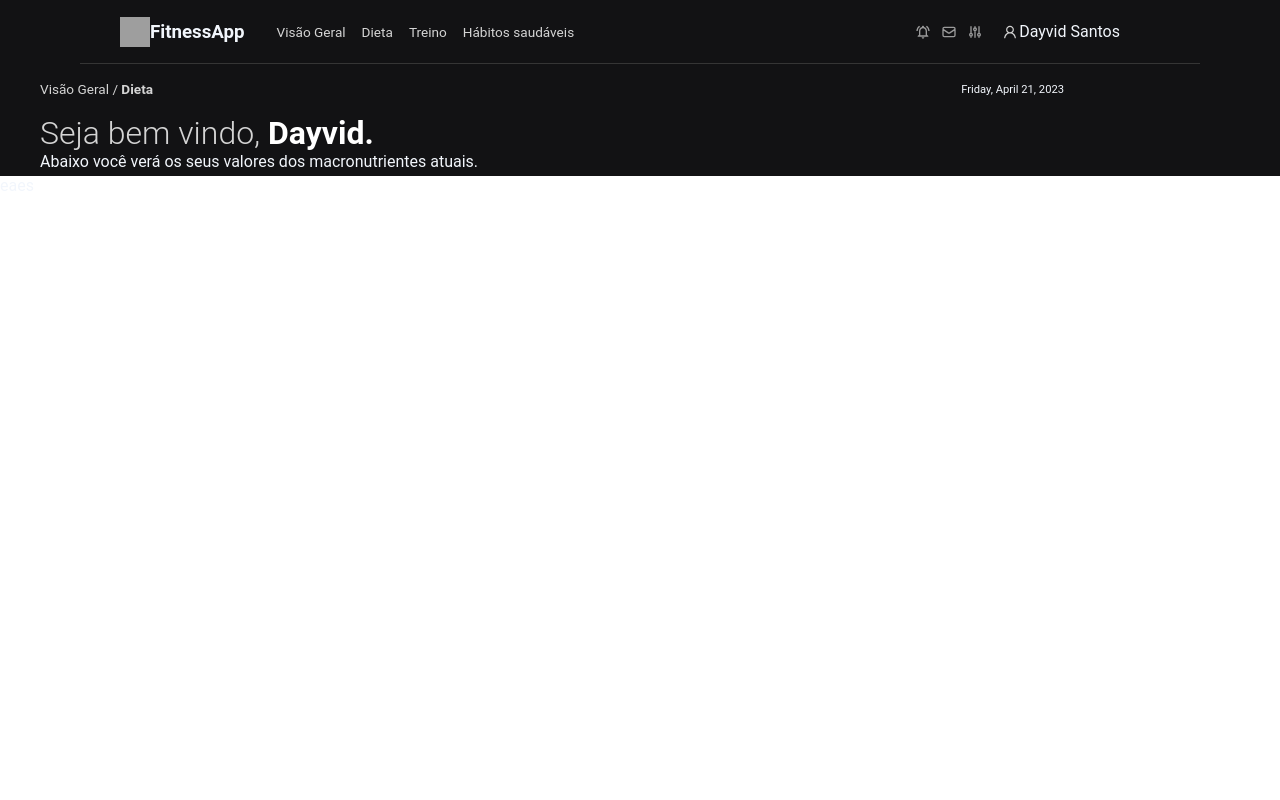
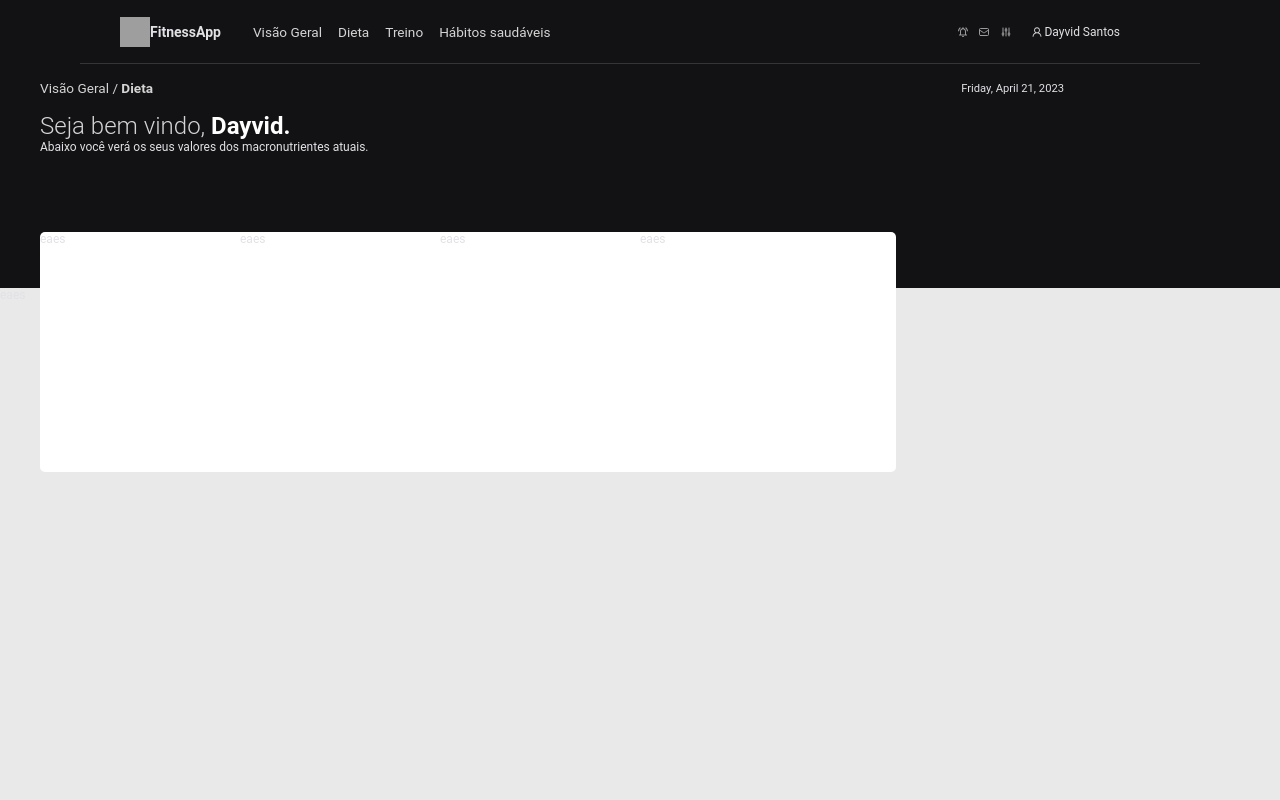
Before and after one commit to dayvid-s/FitnessApp, a Next.js app: page / in a window 1280 px wide. Shown: the top 800 px of the page. Built offline with nearby package versions, Linux system fonts and the light colour scheme; grey boxes are pictures that could not be loaded.

Commit message:
added nutrients info component

```diff
--- /dev/null
+++ b/src/components/NutrientsInfo/index.tsx
@@ -0,0 +1,19 @@
+import {
+  Container,
+} from "./styles"
+
+interface InutrientsInfoProps {
+  marginLeft?: string
+}
+
+
+export function NutrientsInfo ({marginLeft}:InutrientsInfoProps){
+
+
+
+  return(
+    <Container marginLeft={marginLeft} >
+      <p>eaes</p>
+    </Container>
+  )
+}
--- /dev/null
+++ b/src/components/NutrientsInfo/styles.ts
@@ -0,0 +1,11 @@
+import styled from "styled-components"
+
+export const Container = styled.div`
+    background-color: #fff;
+    height: 30vh;
+    width: 20vw;
+    margin-top: -3.5rem;
+    position:absolute;
+    margin-left: ${props => props.marginLeft};
+    border-radius:5px;
+    `
--- a/src/components/UserNutrients/index.tsx
+++ b/src/components/UserNutrients/index.tsx
@@ -1,5 +1,6 @@
+import { NutrientsInfo } from "../NutrientsInfo"
 import {
-  Container,
+  Container, NutrientsWrapper,
 } from "./styles"
 
 
@@ -9,6 +10,12 @@ export function UserNutrients (){
 
   return(
     <Container>
+      <NutrientsWrapper>
+        <NutrientsInfo  ></NutrientsInfo>
+        <NutrientsInfo marginLeft={"12.5rem"} ></NutrientsInfo>
+        <NutrientsInfo marginLeft={"25rem"} ></NutrientsInfo>
+        <NutrientsInfo marginLeft={"37.5rem"} ></NutrientsInfo>
+      </NutrientsWrapper>
       <p>eaes</p>
     </Container>
   )
--- a/src/components/UserNutrients/styles.ts
+++ b/src/components/UserNutrients/styles.ts
@@ -1,7 +1,13 @@
 import styled from "styled-components"
 
 export const Container = styled.div`
-    background-color: #fff;
+    background-color: #e9e9e9;
     height: 100vw;
     margin-top: 3rem;
+    flex:1;
     `
+
+export const NutrientsWrapper = styled.div`
+    margin-left:2.50rem
+
+    `
--- a/src/components/Welcome/index.tsx
+++ b/src/components/Welcome/index.tsx
@@ -9,9 +9,10 @@ import {
 
 export function Welcome (){
 
-
   const dateOfToday= (new Date().toLocaleDateString([],
     {weekday: "long", year: "numeric", month: "long", day: "numeric"}))
+
+  const dateCapitalized = dateOfToday.charAt(0).toUpperCase() + dateOfToday.slice(1).replace(".","")
 
   return(
     <Container>
@@ -22,7 +23,7 @@ export function Welcome (){
         </TitleArea>
 
         <DateWrapper>
-          <p>{dateOfToday.replace(".","")}</p>
+          <p>{dateCapitalized}</p>
         </DateWrapper>
       </PageInfoWrapper>
       <WelcomeWrapper>
--- a/src/components/Welcome/styles.ts
+++ b/src/components/Welcome/styles.ts
@@ -8,6 +8,7 @@ export const Container = styled.div`
     align-items: center;
     padding:1rem;
     margin-left: 1.5rem;
+    height:11rem
     `
 export const PageInfoWrapper = styled.div`
     display: flex;
--- a/src/styles/index.ts
+++ b/src/styles/index.ts
@@ -29,13 +29,16 @@ export const GlobalStyle = createGlobalStyle`
   }
 
   p,a, h1, h2, h3, h4, h5, h6{
-    color:#f2f6FC;
+    color:#e1e1e6;
     font-family: Roboto, sans-serif;
+
 
   }
 
   body, input, textarea, select, button{
-    font:400 1rem sans-serif;
+    font:400 0.75rem sans-serif;
+    /* font-family: Roboto, sans-serif; */
+
 
   }
 
```
